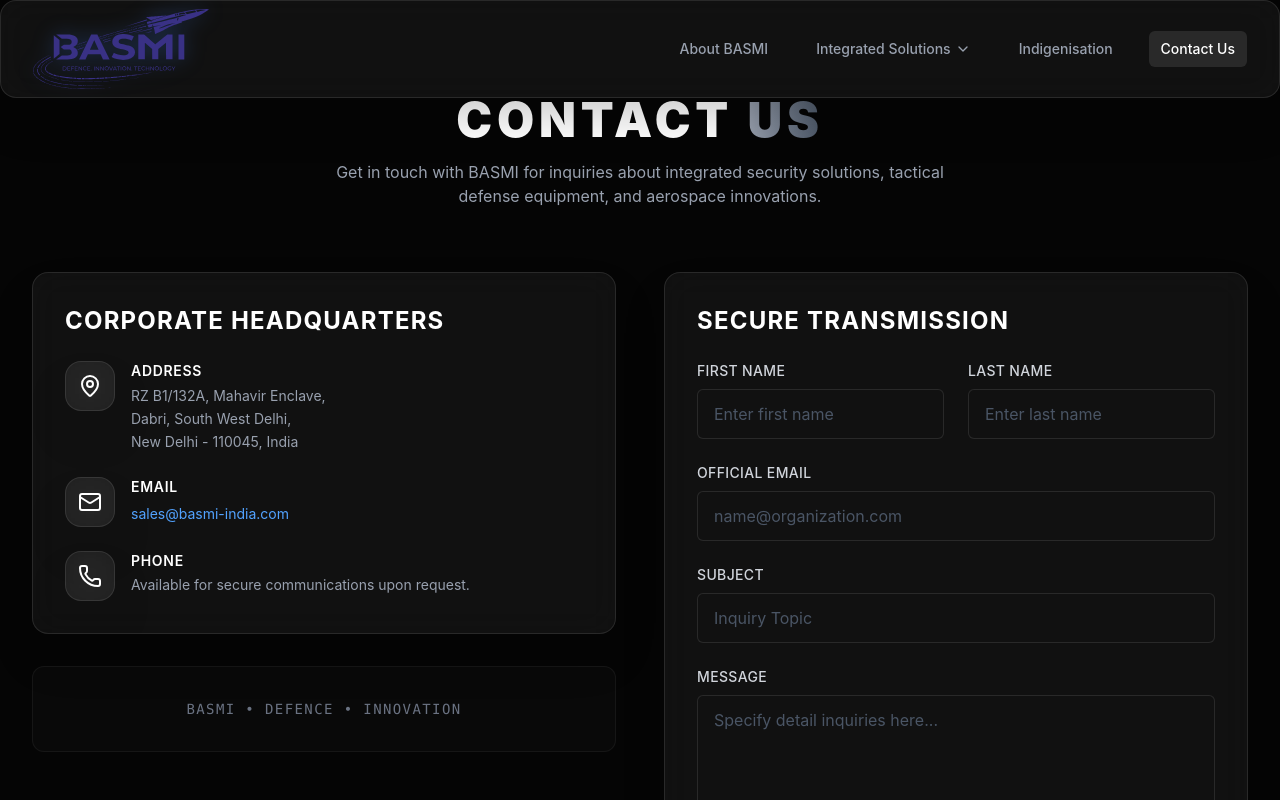
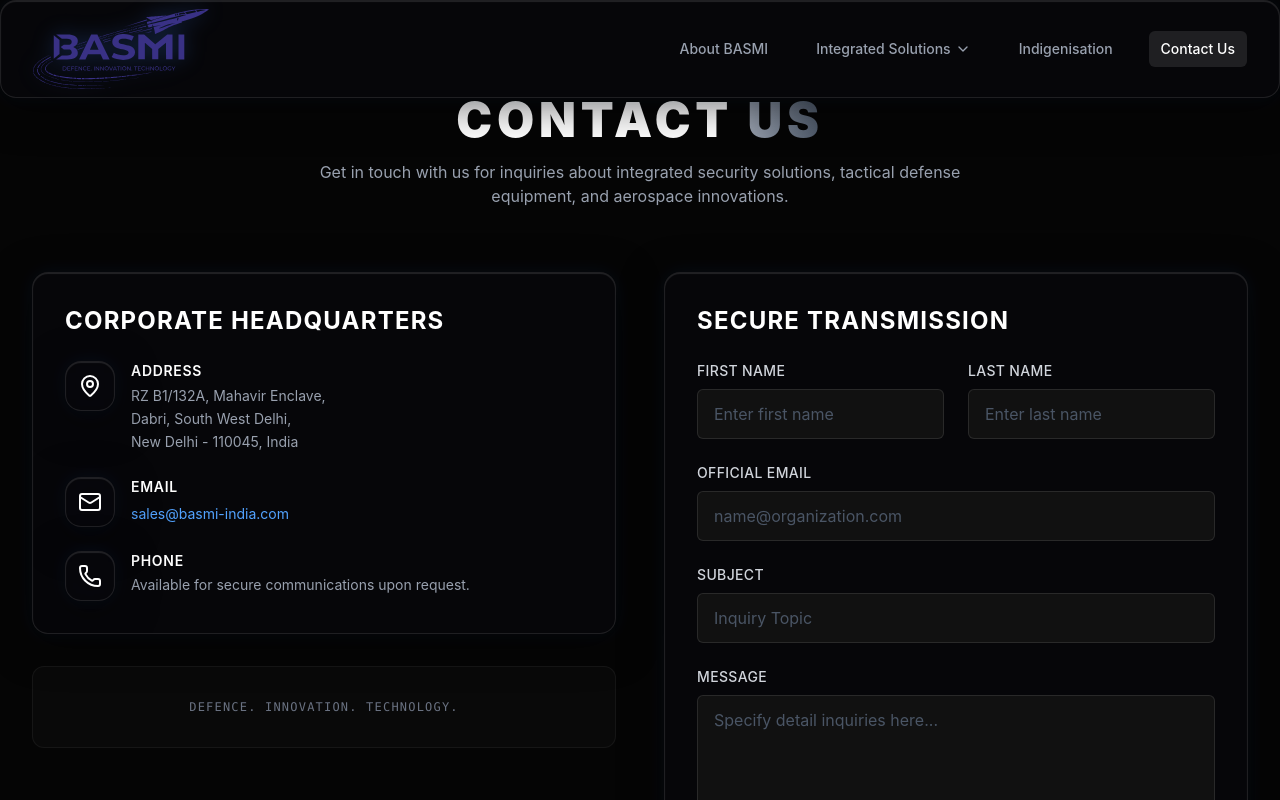
Before and after one commit to YouKnowPrem/BASMI-test1, a React (Vite) app: page /contact in a window 1280 px wide. Shown: the top 800 px of the page. Built offline with nearby package versions, Linux system fonts and the light colour scheme.

Commit message:
style: implement liquid glassmorphism and remove written BASMI brand text

```diff
--- a/src/components/Footer.tsx
+++ b/src/components/Footer.tsx
@@ -13,7 +13,6 @@
                 className="h-16 w-auto object-contain mb-3 drop-shadow-[0_0_8px_rgba(59,130,246,0.2)]"
                 onError={(e) => { e.currentTarget.style.display = 'none'; }}
               />
-              <span className="text-xl font-bold tracking-widest text-white uppercase">BASMI</span>
               <span className="text-xs text-blue-500 tracking-widest uppercase mt-1 font-semibold">Defence. Innovation. Technology.</span>
             </Link>
             <p className="text-sm text-gray-400 leading-relaxed mb-4">
--- a/src/components/Navbar.tsx
+++ b/src/components/Navbar.tsx
@@ -48,7 +48,7 @@
 
               {/* Mega Dropdown Panel */}
               {isSolutionsOpen && (
-                <div className="absolute left-1/2 -translate-x-1/2 mt-1 w-[850px] glass-panel bg-[#050505]/95 border border-white/15 shadow-2xl p-6 grid grid-cols-3 gap-6 rounded-xl animate-fade-in backdrop-blur-2xl">
+                <div className="absolute left-1/2 -translate-x-1/2 mt-1 w-[850px] glass-panel p-6 grid grid-cols-3 gap-6 rounded-xl animate-fade-in">
                   {/* Column 1 */}
                   <div className="space-y-4">
                     <div>
@@ -170,7 +170,7 @@
       </div>
 
       {isOpen && (
-        <div className="lg:hidden glass-panel rounded-none border-t border-white/10 bg-[#050505]">
+        <div className="lg:hidden glass-panel rounded-none border-t border-white/10">
           <div className="px-2 pt-2 pb-3 space-y-1 sm:px-3">
             <NavLink
               to="/about"
--- a/src/index.css
+++ b/src/index.css
@@ -15,11 +15,21 @@
 
 @layer utilities {
   .glass-panel {
-    @apply bg-white/5 backdrop-blur-lg border border-white/10 rounded-2xl shadow-2xl;
+    background: rgba(8, 8, 12, 0.7);
+    backdrop-filter: blur(20px) saturate(180%);
+    -webkit-backdrop-filter: blur(20px) saturate(180%);
+    border: 1px solid rgba(255, 255, 255, 0.1);
+    box-shadow:
+      0 10px 40px 0 rgba(0, 0, 0, 0.5),
+      inset 0 1px 1px 0 rgba(255, 255, 255, 0.12),
+      0 0 20px 0 rgba(59, 130, 246, 0.08);
+    border-radius: 1rem;
+    transition: all 0.4s cubic-bezier(0.16, 1, 0.3, 1);
   }
 
   .glass-panel-hover {
-    @apply hover:bg-white/10 hover:border-white/20 transition-all duration-300;
+    transition: all 0.4s cubic-bezier(0.16, 1, 0.3, 1);
+    @apply hover:border-blue-500/30 hover:shadow-[0_15px_50px_0_rgba(0,0,0,0.6),_inset_0_1px_1px_0_rgba(255,255,255,0.2),_0_0_25px_0_rgba(59,130,246,0.18)] hover:-translate-y-0.5;
   }
 
   .liquid-glow {
--- a/src/pages/Contact.tsx
+++ b/src/pages/Contact.tsx
@@ -16,7 +16,7 @@
             Contact <span className="text-transparent bg-clip-text bg-gradient-to-r from-gray-400 to-gray-600">Us</span>
           </h1>
           <p className="text-gray-400 max-w-2xl mx-auto">
-            Get in touch with BASMI for inquiries about integrated security solutions, tactical defense equipment, and aerospace innovations.
+            Get in touch with us for inquiries about integrated security solutions, tactical defense equipment, and aerospace innovations.
           </p>
         </motion.div>
 
@@ -73,7 +73,7 @@
 
             {/* Certifications or extra info could go here */}
             <div className="p-8 border border-white/5 bg-white/[0.02] rounded-xl flex items-center justify-center">
-              <span className="text-gray-500 font-mono text-sm tracking-widest uppercase">BASMI • DEFENCE • INNOVATION</span>
+              <span className="text-gray-500 font-mono text-xs tracking-widest uppercase">DEFENCE. INNOVATION. TECHNOLOGY.</span>
             </div>
           </div>
 
```
